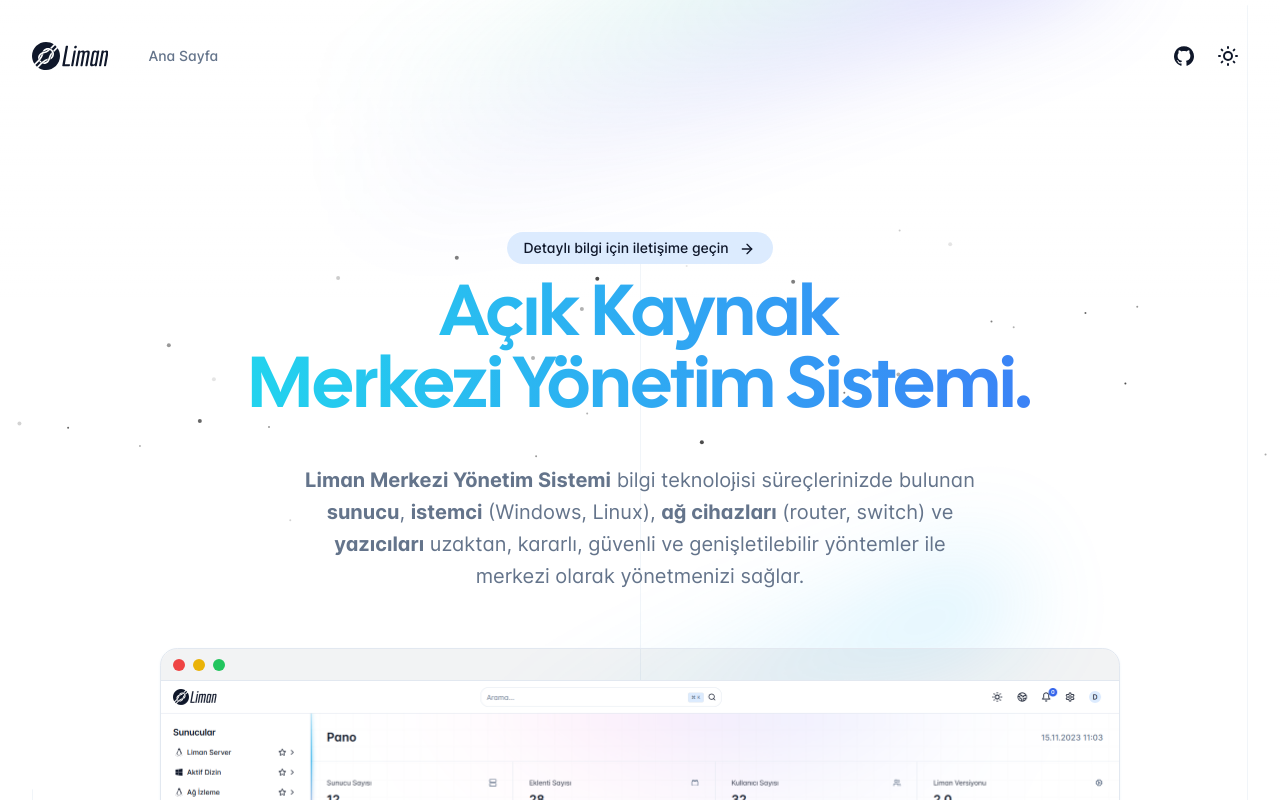
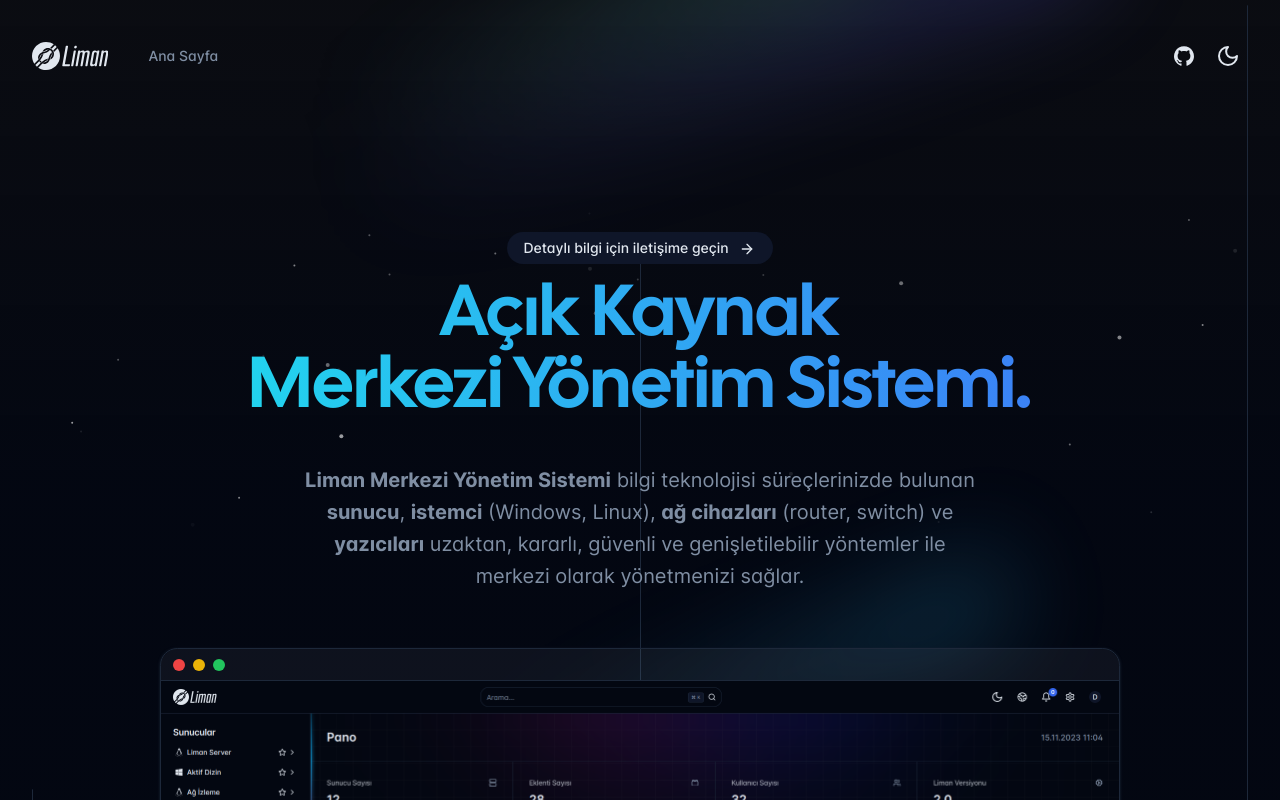
Before and after one commit to limanmys/website, a Next.js app: page / in a window 1280 px wide. Shown: the top 800 px of the page. Built offline with nearby package versions, Linux system fonts and the light colour scheme.

Commit message:
fix: Layout

```diff
--- a/app/layout.tsx
+++ b/app/layout.tsx
@@ -46,11 +46,12 @@
             fontSans.variable
           )}
         >
-          <ThemeProvider attribute="class" defaultTheme="system" enableSystem>
-            <Bg />
+          <ThemeProvider attribute="class" defaultTheme="dark">
             <Lines />
 
             <div className="relative flex min-h-screen flex-col ">
+              <Bg />
+
               <SiteHeader />
               <div className="flex-1">{children}</div>
             </div>
```
